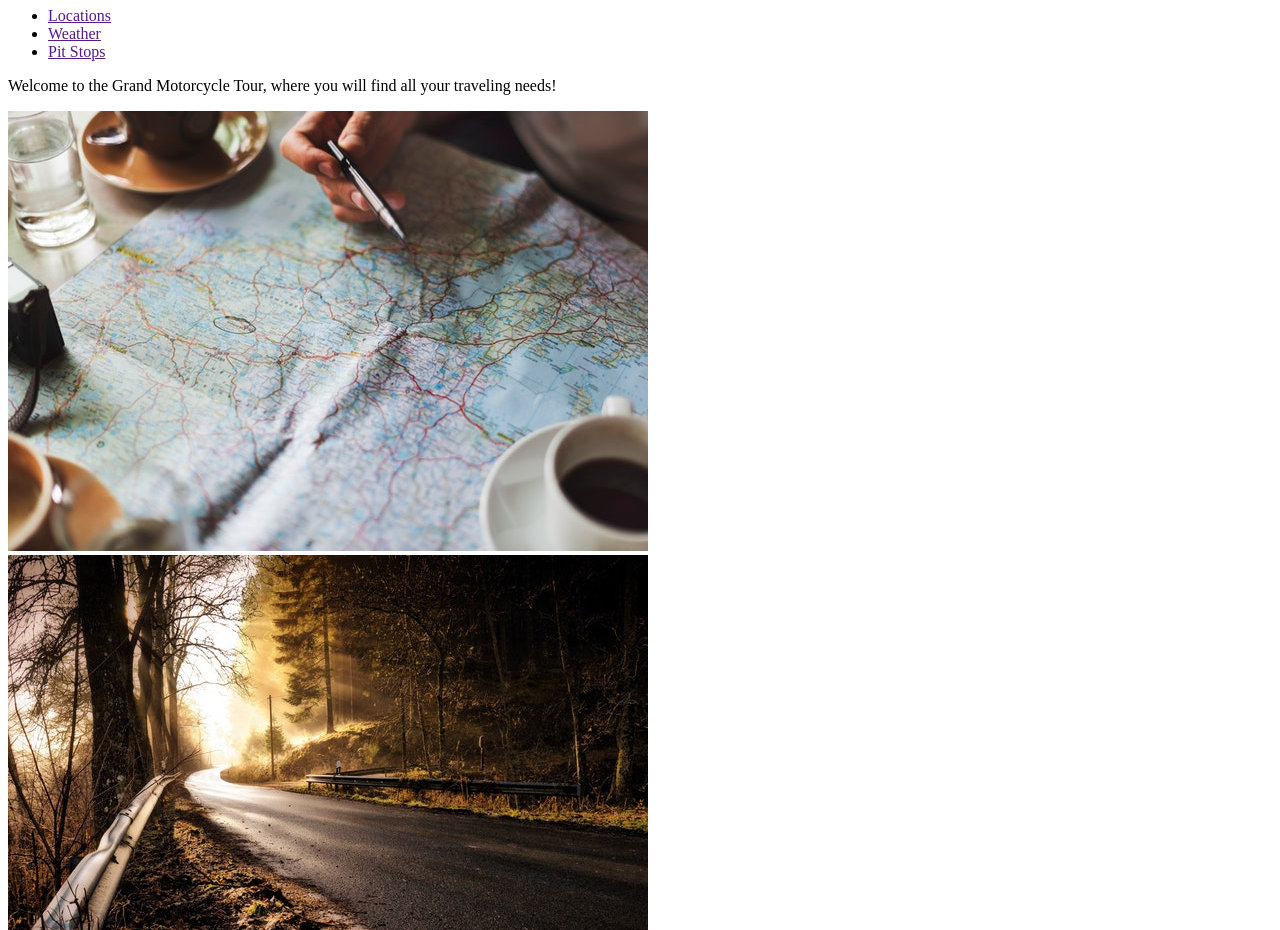
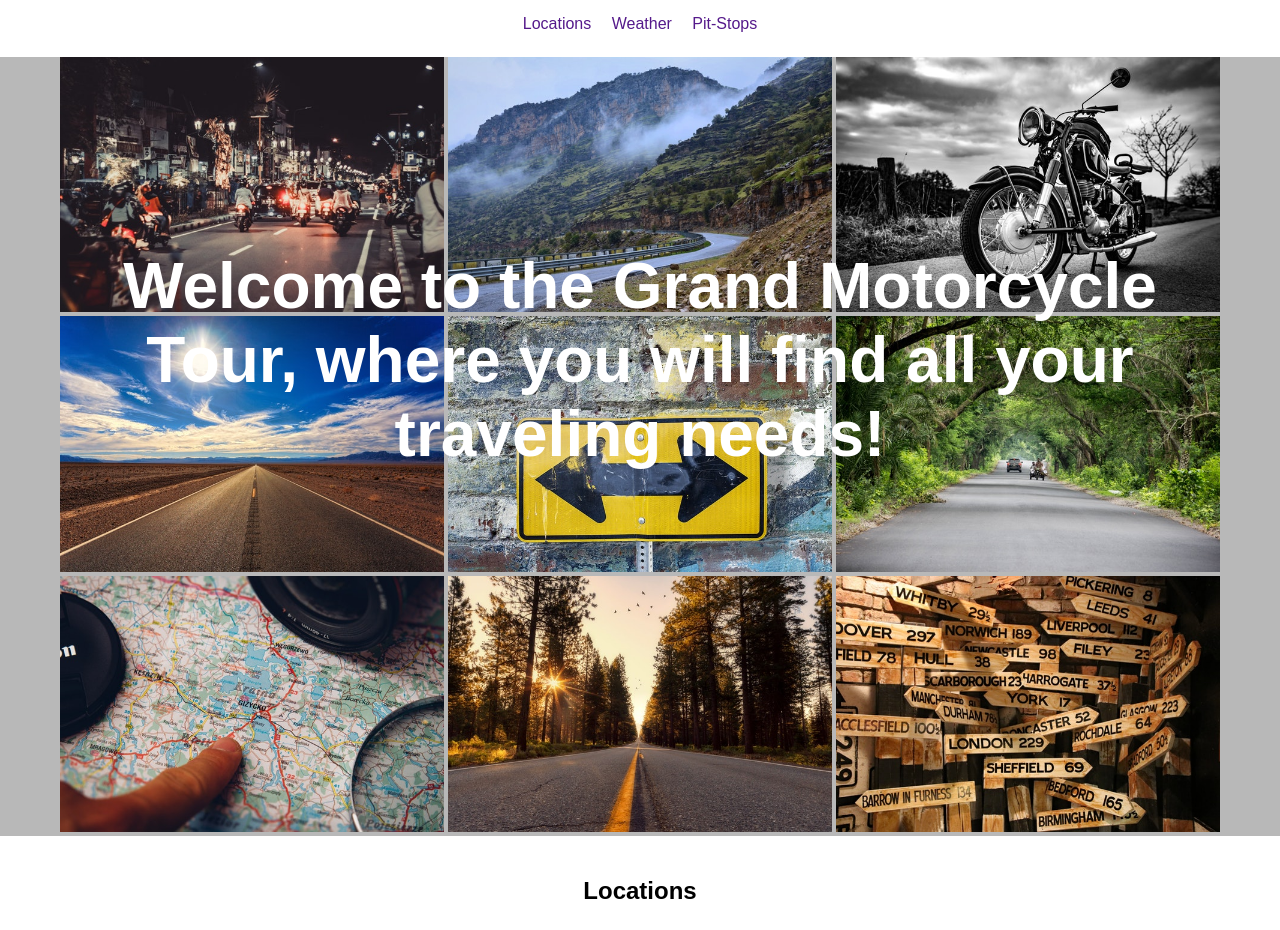
Before and after one commit to So-Xtina/motorcycle-touring, a plain HTML site: page index.html in a window 1280 px wide. Shown: the part 73-1003 px from the top of the page. Drawn offline with Linux system fonts and the light colour scheme.

Commit message:
started styling the html

```diff
--- a/index.html
+++ b/index.html
@@ -6,6 +6,7 @@
     <meta name="viewport" content="width=device-width, initial-scale=1.0">
     <meta http-equiv="X-UA-Compatible" content="ie=edge">
     <title>The Grand Tour</title>
+    <link rel="stylesheet" href="styles.css">
 </head>
 
 <body>
@@ -20,23 +21,26 @@
                     <a href="">Weather</a>
                 </li>
                 <li>
-                    <a href="">Pit Stops</a>
+                    <a href="">Pit-Stops</a>
                 </li>
             </ul>
         </nav>
-        <p>Welcome to the Grand Motorcycle Tour, where you will find all your traveling needs!</p>
+    </header>
+
+    <section class="main-home">
+        <h1>Welcome to the Grand Motorcycle Tour, where you will find all your traveling needs!</h1>
         <div class="images-container">
-            <img src="images/pexels-photo-297642.jpeg" alt="">
-            <img src="images/pexels-photo-327316.jpeg" alt="">
+            <img src="images/pexels-photo-826809.jpeg" alt="">
+            <img src="images/pexels-photo-755706.jpeg" alt="">
+            <img src="images/pexels-photo-301584.jpeg" alt="">
             <img src="images/pexels-photo-1133505.jpeg" alt="">
-            <img src="images/pexels-photo-1145378.jpeg" alt="">
+            <img src="images/pexels-photo-272254.jpeg" alt="">
             <img src="images/pexels-photo-128234.jpeg" alt="">
-            <img src="images/pexels-photo-272254.jpeg" alt="">
-            <img src="images/pexels-photo-207171.jpeg" alt="">
+            <img src="images/night-camera-lens-map.jpg" alt="">
             <img src="images/pexels-photo-533671.jpeg" alt="">
             <img src="images/pexels-photo-434446.jpeg" alt="">
         </div>
-    </header>
+    </section>
 
     <section class="home-location">
         <h1>Locations</h1>
@@ -52,7 +56,7 @@
                     <a href="">Weather</a>
                 </li>
                 <li>
-                    <a href="">Pit Stops</a>
+                    <a href="">Pit-Stops</a>
                 </li>
             </ul>
         </nav>
@@ -77,7 +81,7 @@
                     <a href="">Weather</a>
                 </li>
                 <li>
-                    <a href="">Pit Stops</a>
+                    <a href="">Pit-Stops</a>
                 </li>
             </ul>
         </nav>
@@ -102,7 +106,7 @@
                     <a href="">Directions</a>
                 </li>
                 <li>
-                    <a href="">Pit Stops</a>
+                    <a href="">Pit-Stops</a>
                 </li>
             </ul>
         </nav>
--- a/styles.css
+++ b/styles.css
@@ -0,0 +1,90 @@
+* {
+	box-sizing: border-box;
+}
+
+body {
+	margin: 0;
+	font-family: Arial, Helvetica, sans-serif;
+	text-align: center;
+}
+
+img {
+	max-width: 30%;
+	height: auto;
+}
+
+/***************Nav Bar********************/
+
+.nav-bullets {
+	padding: 0;
+	list-style: none;
+}
+
+.nav-bullets li {
+	display: inline-block;
+	margin: 0.5em;
+}
+
+.nav-bullets a {
+	text-decoration: none;
+}
+
+/****************Home page*****************/
+.main-home {
+	height: 100vh;
+	width: 100vw;
+}
+
+.main-home h1 {
+	margin: 3em 1em;
+}
+
+.images-container {
+	background-color: #b8b8b8;
+}
+
+@media (min-width: 60rem) {
+	.main-home h1 {
+		position: absolute;
+		margin: 3em 1em;
+		font-size: 4em;
+		color: #ffffff;
+	}
+}
+
+@media (min-width: 92rem) {
+	.main-home h1 {
+		position: absolute;
+		margin: 5em 1em;
+		font-size: 5em;
+		color: #ffffff;
+	}
+}
+
+/***************Location*****************/
+
+.home-location {
+	height: 100vh;
+	width: 100vw;
+}
+
+/***************Directions****************/
+
+.home-directions {
+	height: 100vh;
+	width: 100vw;
+}
+
+/**************Weather***************/
+
+.home-weather {
+	height: 100vh;
+	width: 100vw;
+}
+
+/***************Pit - Stops****************/
+
+.home-pit-stops {
+	height: 100vh;
+	width: 100vw;
+}
```
Also changed, not shown: images/map.jpeg (added), images/pexels-photo-755706.jpeg (added), images/pexels-photo-826809.jpeg (added).
